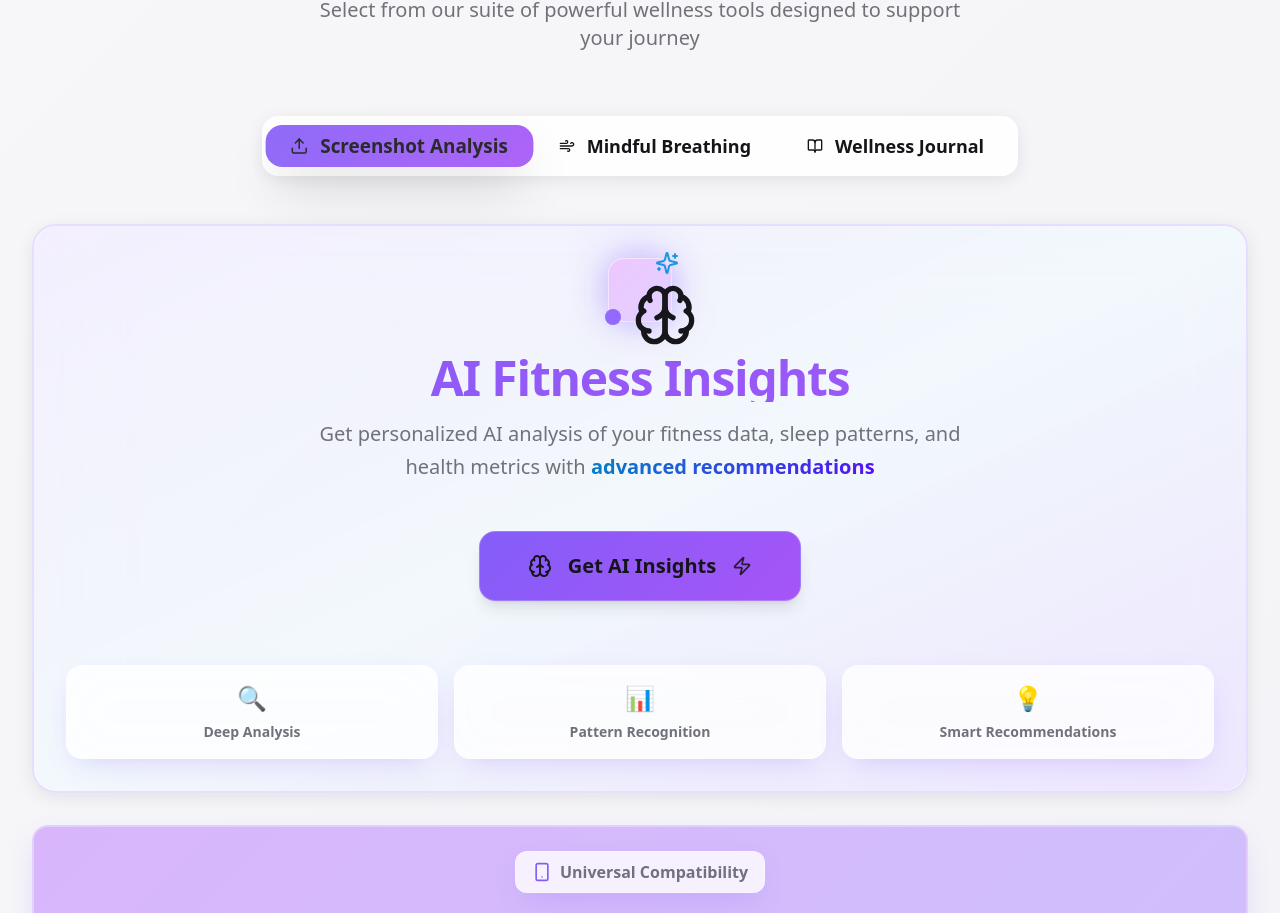
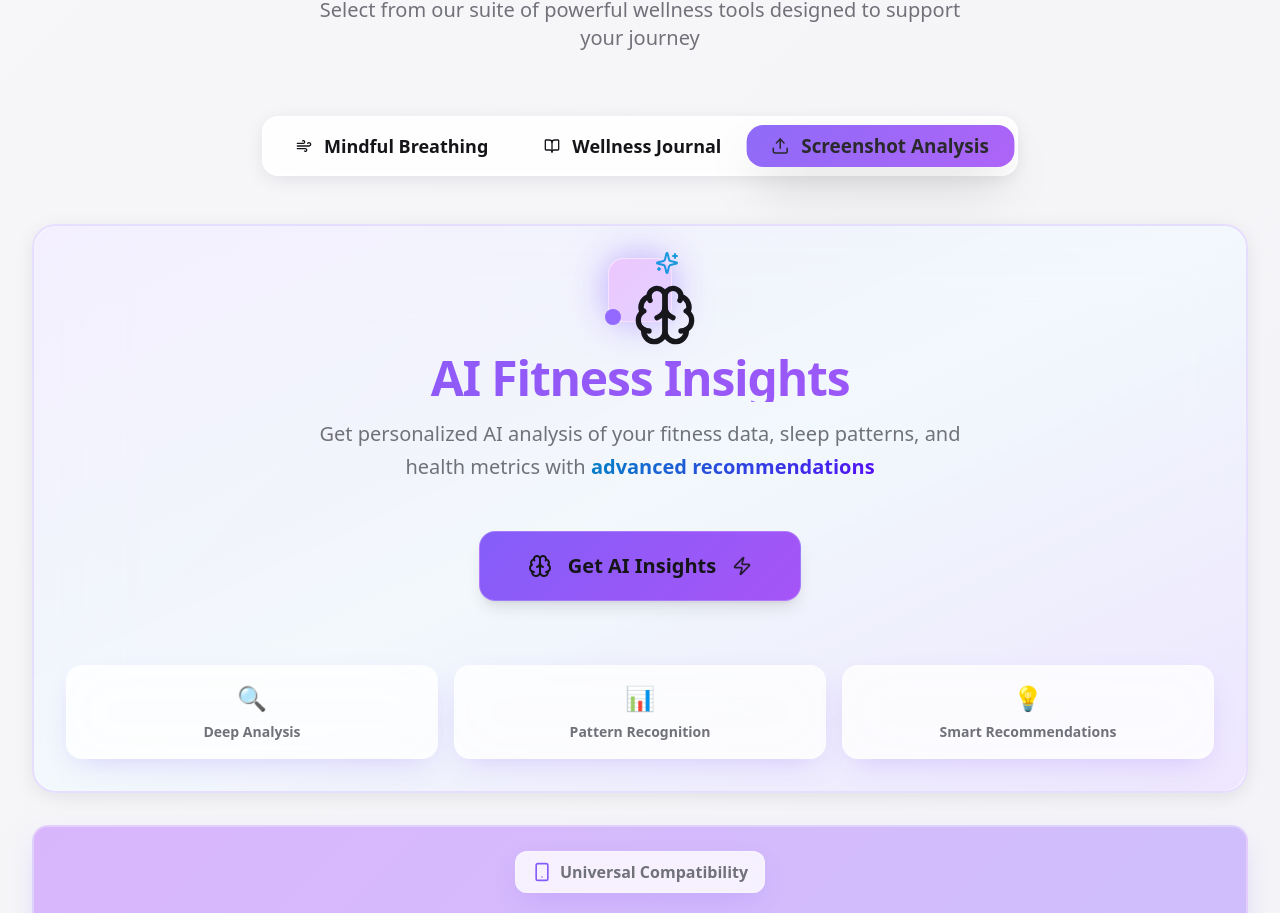
Before and after one commit to vassiliylak-source/fitness-wellness-insights, a React (Vite) app: page / in a window 1280 px wide. Shown: the part 2358-3271 px from the top of the page. Built offline with nearby package versions, Linux system fonts and the light colour scheme.

Commit message:
Reorder navigation items

```diff
--- a/src/components/Index/FeatureNavigation.tsx
+++ b/src/components/Index/FeatureNavigation.tsx
@@ -11,9 +11,9 @@ const FeatureNavigation = ({
   onFeatureChange
 }: FeatureNavigationProps) => {
   const features = [
-    { id: 'screenshot' as const, icon: Upload, label: 'Screenshot Analysis' },
     { id: 'breathing' as const, icon: Wind, label: 'Mindful Breathing' },
-    { id: 'journal' as const, icon: BookOpen, label: 'Wellness Journal' }
+    { id: 'journal' as const, icon: BookOpen, label: 'Wellness Journal' },
+    { id: 'screenshot' as const, icon: Upload, label: 'Screenshot Analysis' }
   ];
 
   return (
```
